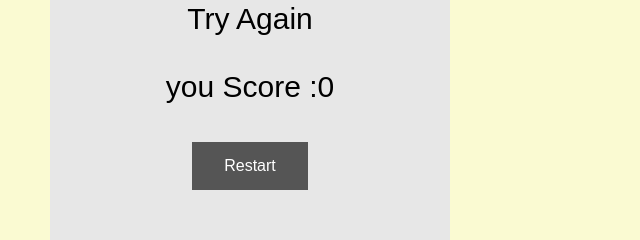
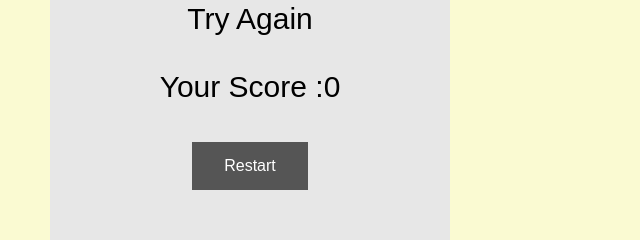
Before and after one commit to Indra-poudel/CarRace, a plain HTML site: page index.html in a window 1280 px wide. Shown: the part 208-448 px from the top of the page, 0-640 px from the left. Drawn offline with Linux system fonts and the light colour scheme.

Commit message:
added assignment

```diff
--- a/index.html
+++ b/index.html
@@ -21,7 +21,7 @@
           </p>
           <br>
           <p>
-            you Score :<span id="score2">0</span>
+            Your Score :<span id="score2">0</span>
           </p>
           <br>
           <div class="btn" id="btn">
--- a/script.js
+++ b/script.js
@@ -65,7 +65,7 @@ function Game(parentElement) {
 
 
   this.obstractionspwan = function() {
-    if (parseInt(this.timer) / 300 === 1) {
+    if (parseInt(this.timer) / 200 === 1) {
       var ob1 = new Obstacles(this.parentElement);
       ob1.Create();
       ObstaclesArr.push(ob1);
```
